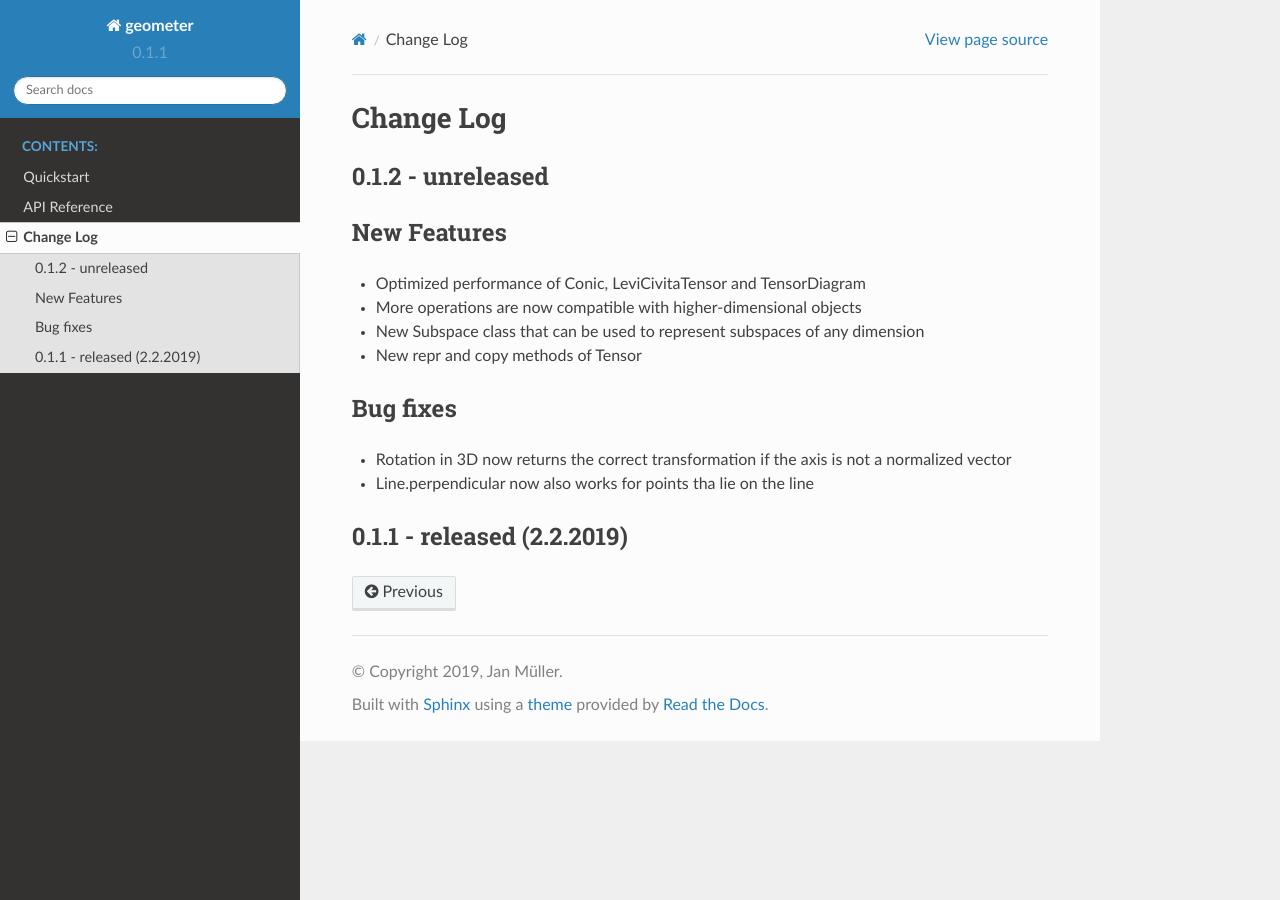
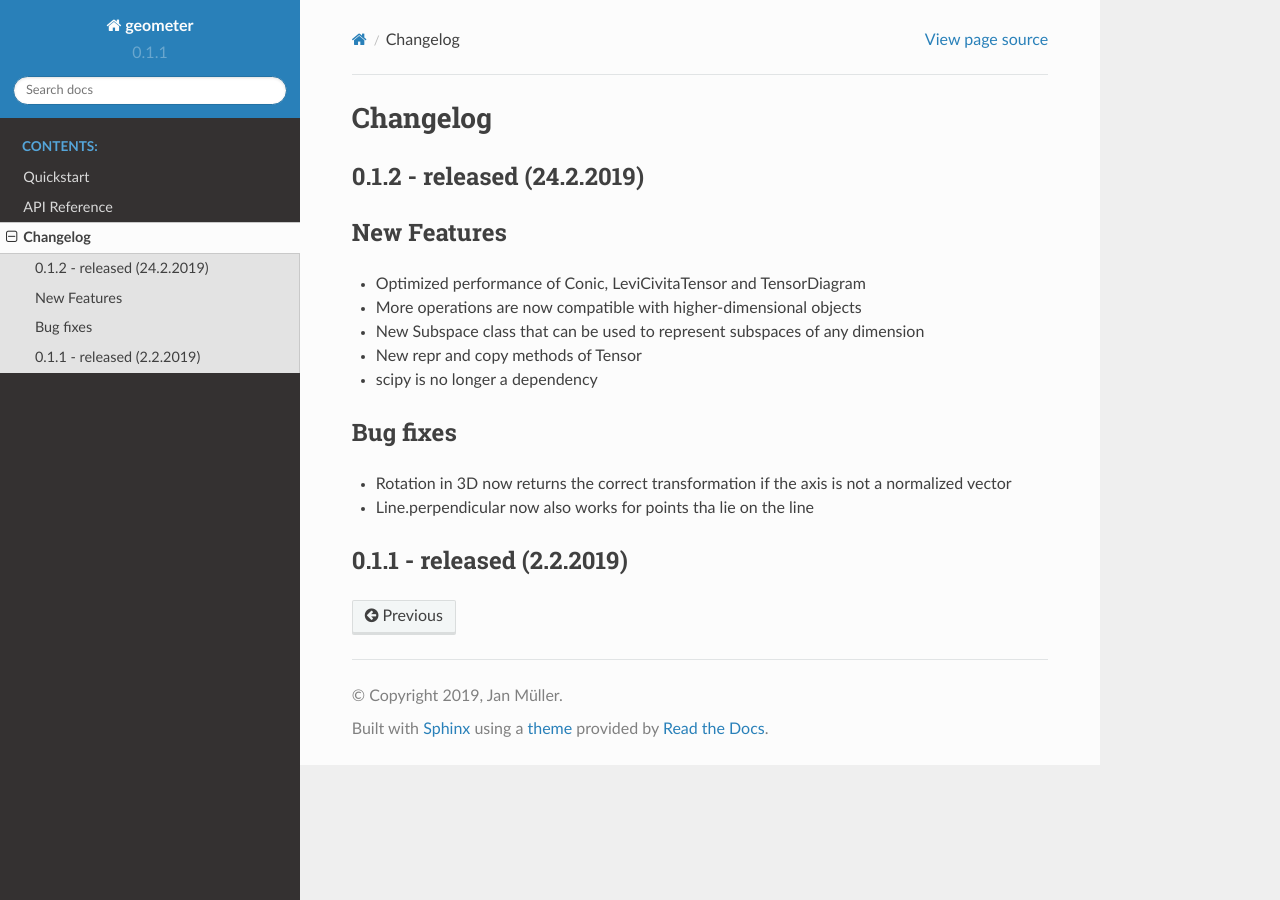
Before and after one commit to jan-mue/geometer, a Sphinx documentation site: the page built from docs/changelog.rst, in a window 1280 px wide. Built offline with Sphinx 7.4.7 and the Read the Docs theme 2.0.0, drawn with Linux system fonts in a browser that asks for light colours.

Commit message:
updated changelog

```diff
--- a/docs/changelog.rst
+++ b/docs/changelog.rst
@@ -1,9 +1,9 @@
 
-Change Log
-==========
+Changelog
+=========
 
-0.1.2 - unreleased
-------------------
+0.1.2 - released (24.2.2019)
+----------------------------
 
 New Features
 ------------
@@ -12,6 +12,7 @@ New Features
 - More operations are now compatible with higher-dimensional objects
 - New Subspace class that can be used to represent subspaces of any dimension
 - New repr and copy methods of Tensor
+- scipy is no longer a dependency
 
 Bug fixes
 ---------
```
